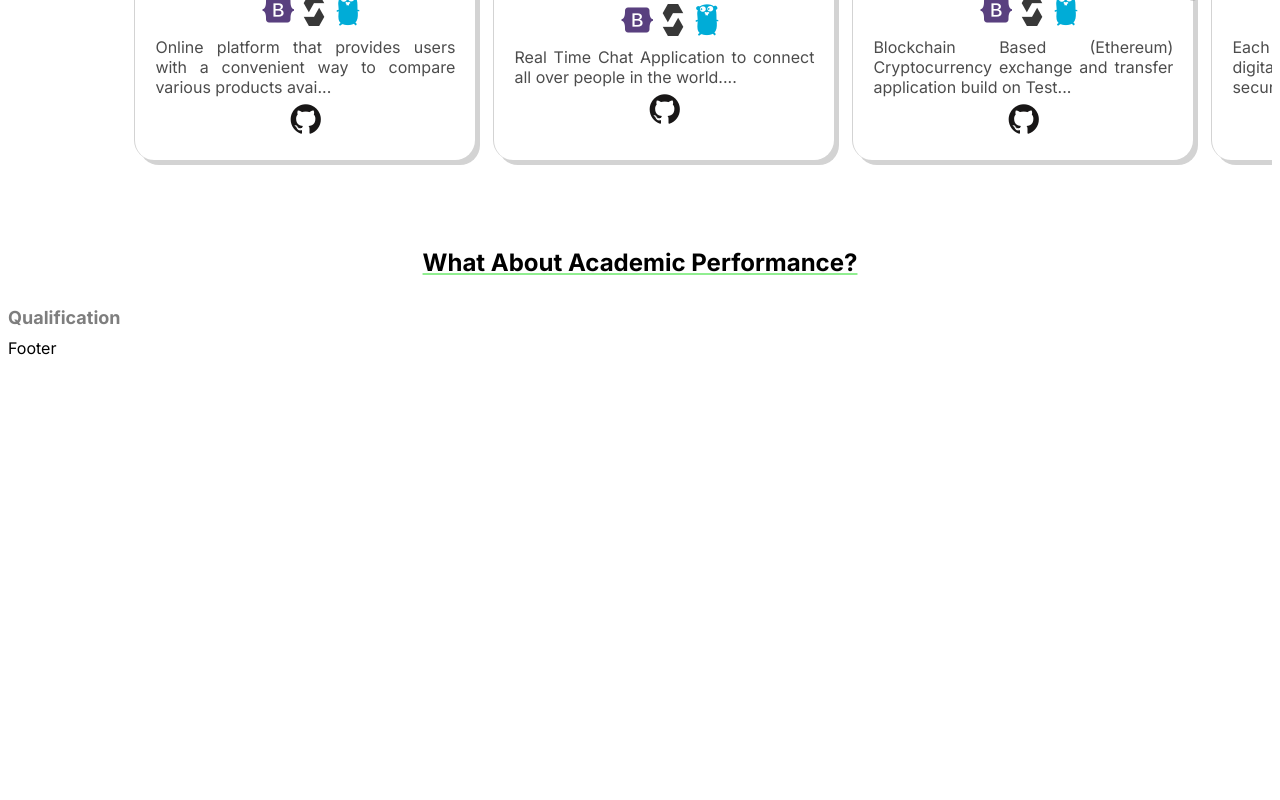
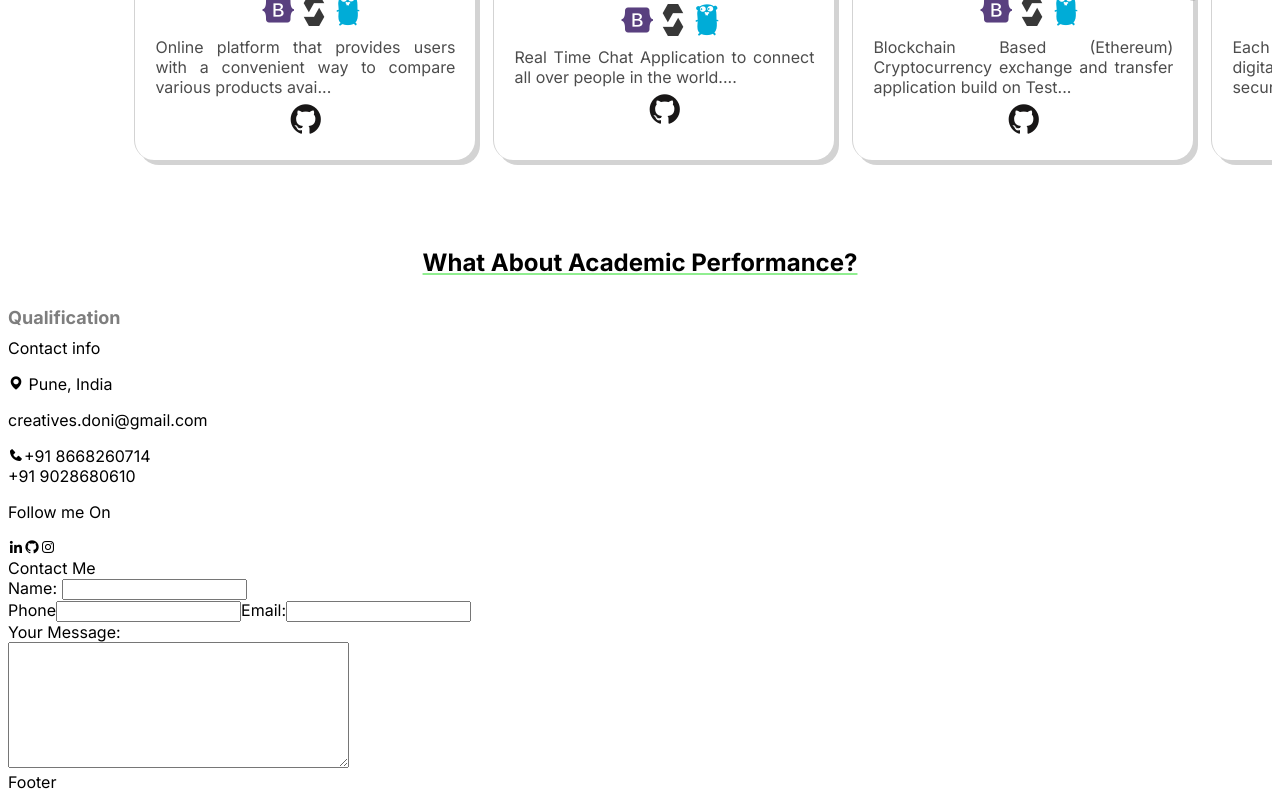
Before and after one commit to hacknovas/PortfolioHN, a Next.js app: page / in a window 1280 px wide. Shown: the part 1580-2380 px from the top of the page. Before the commit the page ends 1946 px from the top, so only its background shows below. Built offline with nearby package versions, Linux system fonts and the light colour scheme.

Commit message:
footer section added

```diff
--- a/src/app/Components/Footer.tsx
+++ b/src/app/Components/Footer.tsx
@@ -1,6 +1,43 @@
+import styles from "@/app/CSS/footer.module.css"
 
 export default function Footer() {
     return (
-        <div>Footer</div>
+        <div>
+            <div id="#contactMeSection" className={styles.contactSection}>
+                <div>Contact info
+                    <p><i className='bx bxs-map'></i> Pune, India</p>
+                    <p>creatives.doni@gmail.com</p>
+                    <p><i className='bx bxs-phone'></i>
+                        +91 8668260714
+                        <br />
+                        +91 9028680610
+                    </p>
+                    <p>Follow me On</p>
+                    <i className='bx bxl-linkedin'></i>
+                    <i className='bx bxl-github'></i>
+                    <i className='bx bxl-instagram'></i>
+                </div>
+
+                <div>Contact Me
+                    <form >
+                        <div>
+                            <label htmlFor="Name">Name: </label>
+                            <input type="text" name="" id="Name" />
+                        </div>
+                        <div>
+                            <label htmlFor="Phone">Phone</label>
+                            <input type="text" name="" id="Phone" />
+                            <label htmlFor="Email">Email:</label>
+                            <input type="text" name="" id="Email" />
+                        </div>
+                        <div>
+                            <label htmlFor="Message">Your Message:</label>
+                            <br /><textarea name="" id="Message" cols={40} rows={8}></textarea>
+                        </div>
+                    </form>
+                </div>
+            </div>
+            <div>Footer</div>
+        </div>
     )
 }
```
Also changed, not shown: src/app/CSS/footer.module.css (added).
